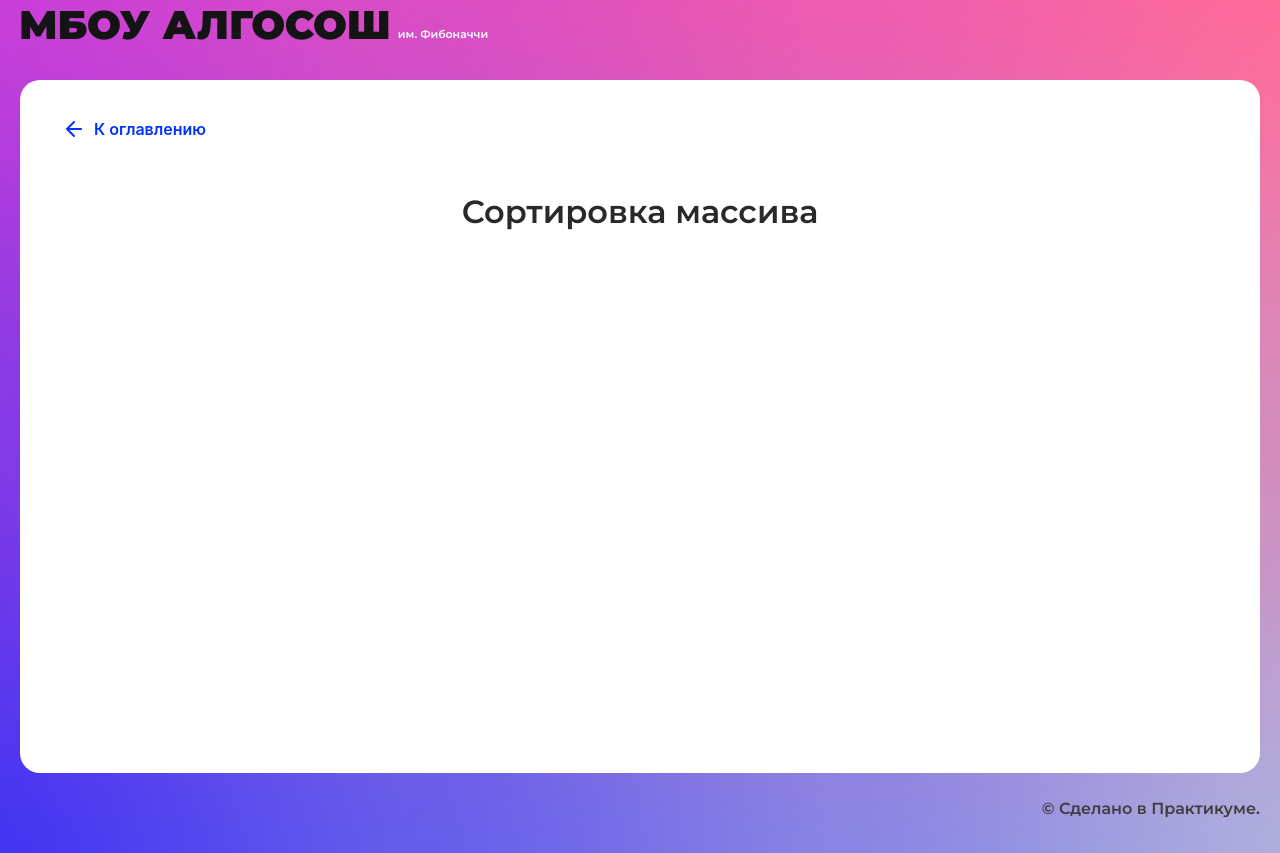
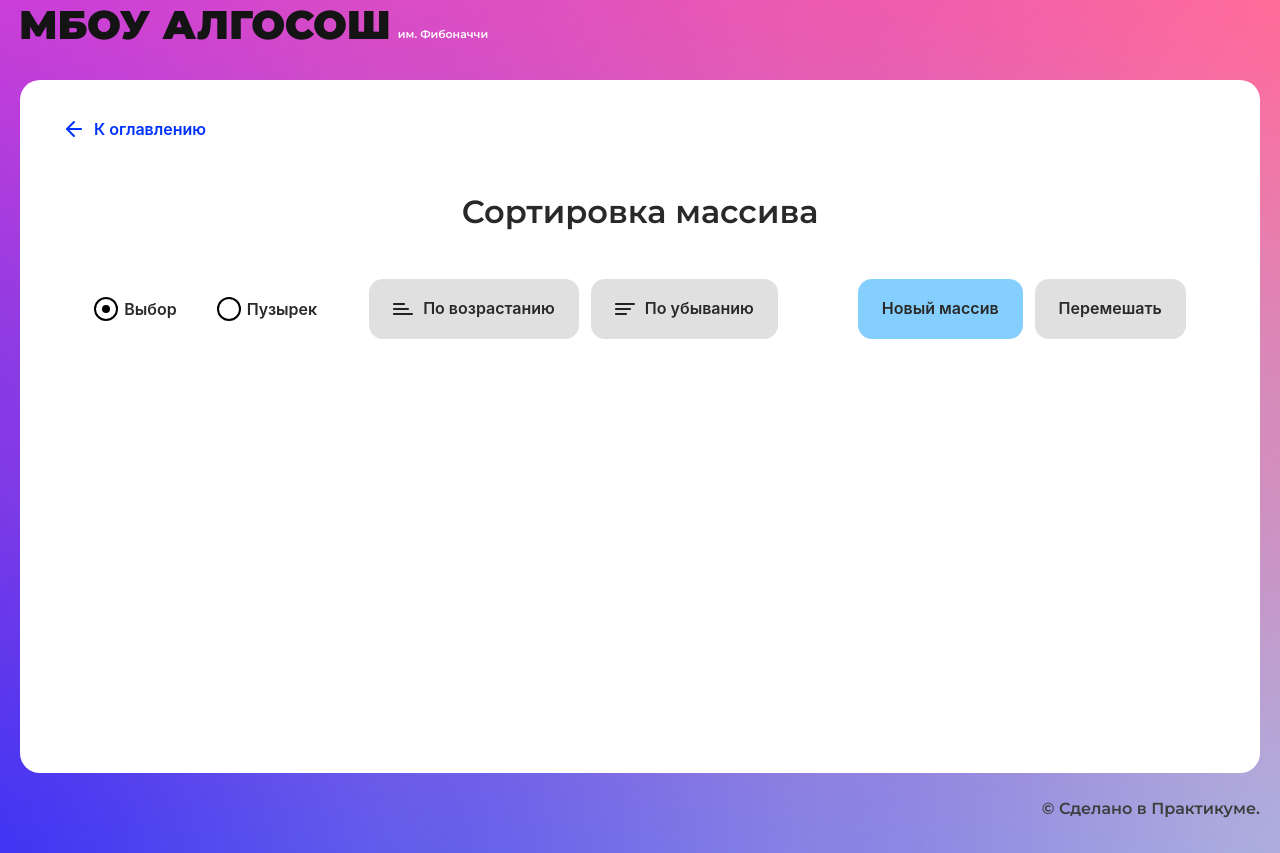
Before and after one commit to IakovZelenkov/algososh, a React (Create React App) app: page /sorting in a window 1280 px wide. Built offline with nearby package versions, Linux system fonts and the light colour scheme.

Commit message:
Finished sorting component

```diff
--- /dev/null
+++ b/src/components/sorting-page/sorting-page.module.css
@@ -0,0 +1,37 @@
+.container {
+  display: flex;
+  max-width: 1200px;
+  flex-direction: column;
+  align-items: center;
+  gap: 48px;
+  margin: 48px auto;
+}
+
+.menu {
+  display: flex;
+  align-items: center;
+}
+
+.radioInputs {
+  display: flex;
+  gap: 40px;
+  margin-right: 52px;
+}
+
+.directionButtons {
+  display: flex;
+  gap: 12px;
+  margin-right: 80px;
+}
+
+.columns {
+  display: flex;
+  justify-content: center;
+  align-items: flex-end;
+  gap: 10px;
+}
+
+.arrayButtons {
+  display: flex;
+  gap: 12px;
+}
--- a/src/components/sorting-page/sorting-page.tsx
+++ b/src/components/sorting-page/sorting-page.tsx
@@ -1,7 +1,125 @@
-import React from "react";
+import React, { useState } from "react";
+import s from "./sorting-page.module.css";
 import { SolutionLayout } from "../ui/solution-layout/solution-layout";
-import { Input } from "../ui/input/input";
+import { RadioInput } from "../ui/radio-input/radio-input";
+import { Button } from "../ui/button/button";
+import { Direction } from "../../types/direction";
+import { Column } from "../ui/column/column";
+import { ElementStates } from "../../types/element-states";
+import {
+  randomArr,
+  bubbleSort,
+  selectionSort,
+  shuffleArray,
+} from "./sortingUtlis";
 
 export const SortingPage: React.FC = () => {
-  return <SolutionLayout title="Сортировка массива"></SolutionLayout>;
+  const [sortMethod, setSortMethod] = useState<string>("Выбор");
+  const [randomArray, setRandomArray] = useState<number[]>([]);
+  const [elementStates, setElementStates] = useState<ElementStates[]>([]);
+  const [activeLoadingButton, setActiveLoadingButton] =
+    useState<Direction | null>(null);
+
+  const handleSort = async (direction: Direction) => {
+    setActiveLoadingButton(direction);
+    if (sortMethod === "Пузырек") {
+      await bubbleSort(
+        randomArray,
+        setElementStates,
+        direction === Direction.Ascending ? "Ascending" : "Descending"
+      );
+    } else {
+      await selectionSort(
+        randomArray,
+        setElementStates,
+        direction === Direction.Ascending ? "Ascending" : "Descending"
+      );
+    }
+
+    setActiveLoadingButton(null);
+  };
+
+  const handleSortMethodChange = (method: string) => {
+    setSortMethod(method);
+  };
+
+  const handleNewArray = () => {
+    const newArr = randomArr();
+    setRandomArray(newArr);
+    setElementStates(new Array(newArr.length).fill(ElementStates.Default));
+  };
+
+  const handleShuffle = () => {
+    shuffleArray(randomArray);
+    setRandomArray([...randomArray]);
+    setElementStates(
+      new Array(randomArray.length).fill(ElementStates.Default)
+    );
+  };
+
+  return (
+    <SolutionLayout title="Сортировка массива">
+      <div className={s.container}>
+        <div className={s.menu}>
+          <div className={s.radioInputs}>
+            <RadioInput
+              label="Выбор"
+              onChange={() => handleSortMethodChange("Выбор")}
+              checked={sortMethod === "Выбор"}
+              disabled={activeLoadingButton !== null}
+            />
+            <RadioInput
+              label="Пузырек"
+              onChange={() => handleSortMethodChange("Пузырек")}
+              checked={sortMethod === "Пузырек"}
+              disabled={activeLoadingButton !== null}
+            />
+          </div>
+          <div className={s.directionButtons}>
+            <Button
+              text="По возрастанию"
+              sorting={Direction.Ascending}
+              onClick={() => handleSort(Direction.Ascending)}
+              isLoader={activeLoadingButton === Direction.Ascending}
+              disabled={
+                (activeLoadingButton !== Direction.Ascending &&
+                  activeLoadingButton !== null) ||
+                randomArray.length === 0
+              }
+            />
+            <Button
+              text="По убыванию"
+              sorting={Direction.Descending}
+              onClick={() => handleSort(Direction.Descending)}
+              isLoader={activeLoadingButton === Direction.Descending}
+              disabled={
+                (activeLoadingButton !== Direction.Descending &&
+                  activeLoadingButton !== null) ||
+                randomArray.length === 0
+              }
+            />
+          </div>
+          <div className={s.arrayButtons}>
+            <Button
+              text="Новый массив"
+              onClick={handleNewArray}
+              disabled={activeLoadingButton !== null}
+            />
+            <Button
+              text="Перемешать"
+              onClick={handleShuffle}
+              disabled={
+                activeLoadingButton !== null || randomArray.length === 0
+              }
+            />
+          </div>
+        </div>
+        <div className={s.columns}>
+          {randomArray.map((item, index) => (
+            <Column index={item} key={index} state={elementStates[index]} />
+          ))}
+        </div>
+      </div>
+    </SolutionLayout>
+  );
 };
--- /dev/null
+++ b/src/components/sorting-page/sortingUtlis.ts
@@ -0,0 +1,117 @@
+import { ElementStates } from "../../types/element-states";
+import { Dispatch, SetStateAction } from "react";
+import { SHORT_DELAY_IN_MS } from "../../constants/delays";
+
+export const randomArr = () => {
+  const length = Math.floor(Math.random() * 15) + 3;
+  const arr = Array.from({ length }, () => Math.floor(Math.random() * 101));
+  return arr;
+};
+
+export const shuffleArray = (array: number[]): void => {
+  for (let i = array.length - 1; i > 0; i--) {
+    const j = Math.floor(Math.random() * (i + 1));
+    swap(array, i, j);
+  }
+};
+
+const swap = (
+  arr: number[],
+  firstIndex: number,
+  secondIndex: number
+): void => {
+  const temp = arr[firstIndex];
+  arr[firstIndex] = arr[secondIndex];
+  arr[secondIndex] = temp;
+};
+
+export const bubbleSort = async (
+  array: number[],
+  setElementStates: Dispatch<SetStateAction<ElementStates[]>>,
+  sortDirection: "Ascending" | "Descending"
+): Promise<void> => {
+  const n = array.length;
+  let newStates = new Array(n).fill(ElementStates.Default);
+
+  for (let i = 0; i < n - 1; i++) {
+    let isSorted = true;
+
+    for (let j = 0; j < n - i - 1; j++) {
+      newStates[j] = ElementStates.Changing;
+      newStates[j + 1] = ElementStates.Changing;
+
+      setElementStates((prevStates) =>
+        prevStates.map((state, index) => newStates[index])
+      );
+
+      await new Promise((resolve) => setTimeout(resolve, SHORT_DELAY_IN_MS));
+
+      if (
+        (sortDirection === "Ascending" && array[j] > array[j + 1]) ||
+        (sortDirection === "Descending" && array[j] < array[j + 1])
+      ) {
+        swap(array, j, j + 1);
+        isSorted = false;
+      }
+
+      newStates[j] = ElementStates.Default;
+      newStates[j + 1] = ElementStates.Default;
+    }
+
+    newStates[n - i - 1] = ElementStates.Modified;
+    setElementStates((prevStates) =>
+      prevStates.map((state, index) => newStates[index])
+    );
+
+    if (isSorted) break;
+  }
+
+  setElementStates((prevStates) =>
+    prevStates.map((state, index) =>
+      state === ElementStates.Default ? ElementStates.Modified : state
+    )
+  );
+};
+
+export const selectionSort = async (
+  array: number[],
+  setElementStates: Dispatch<SetStateAction<ElementStates[]>>,
+  sortDirection: "Ascending" | "Descending"
+): Promise<void> => {
+  const n = array.length;
+  let newStates = new Array(n).fill(ElementStates.Default);
+
+  for (let i = 0; i < n - 1; i++) {
+    let selectedIndex = i;
+    newStates[i] = ElementStates.Changing;
+    setElementStates([...newStates]);
+
+    for (let j = i + 1; j < n; j++) {
+      newStates[j] = ElementStates.Changing;
+      setElementStates([...newStates]);
+
+      await new Promise((resolve) => setTimeout(resolve, SHORT_DELAY_IN_MS));
+
+      const shouldSwap =
+        (sortDirection === "Ascending" && array[j] < array[selectedIndex]) ||
+        (sortDirection === "Descending" && array[j] > array[selectedIndex]);
+
+      if (shouldSwap) {
+        selectedIndex = j;
+      }
+
+      newStates[j] = ElementStates.Default;
+      setElementStates([...newStates]);
+    }
+
+    if (selectedIndex !== i) {
+      swap(array, i, selectedIndex);
+    }
+
+    newStates[i] = ElementStates.Modified;
+    setElementStates([...newStates]);
+  }
+
+  newStates[n - 1] = ElementStates.Modified;
+  setElementStates([...newStates]);
+};
```
